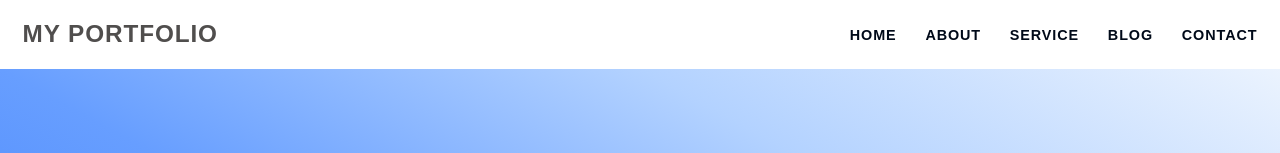
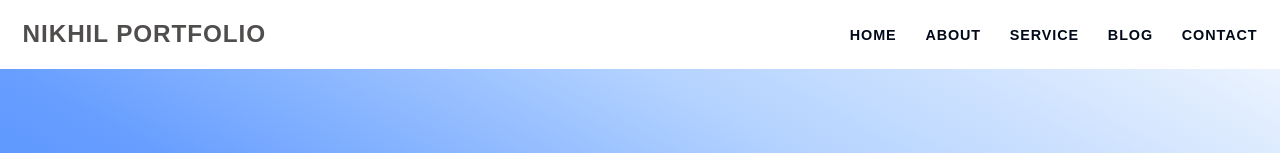
Before and after one commit to Nikhil-0607/Porfolio_Website, a plain HTML site: page index.html in a window 1280 px wide. Shown: the top 153 px of the page. Drawn offline with nearby package versions, Linux system fonts and the light colour scheme.

Commit message:
I modified the title name of this website

```diff
--- a/index.html
+++ b/index.html
@@ -14,7 +14,7 @@
     <header class="section-navbar">
         <div class="container">
             <div class="navbar-brand">
-                <a href=""><h2 width="80%" height="50px">MY PORTFOLIO</h2> </a>
+                <a href=""><h2 width="80%" height="50px">NIKHIL PORTFOLIO</h2> </a>
             </div>
             <nav class="navbar">
                 <ul>
```
